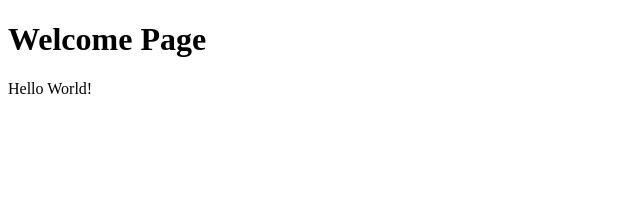
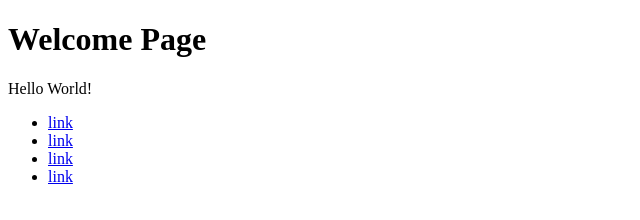
Before and after one commit to Michaeljivan/HTML-Project, a plain HTML site: page index.html in a window 1280 px wide. Shown: the whole page, without its empty margins (0-640 px from the left). Drawn offline with Linux system fonts and the light colour scheme.

Commit message:
Update index.html

```diff
--- a/index.html
+++ b/index.html
@@ -8,6 +8,11 @@
 </head>
 <body>
 	Hello World!
-
+	<ul>
+		<li><a href="#">link</a></li>
+		<li><a href="#">link</a></li>
+		<li><a href="#">link</a></li>
+		<li><a href="#">link</a></li>
+	</ul>
 </body>
 </html>
```
